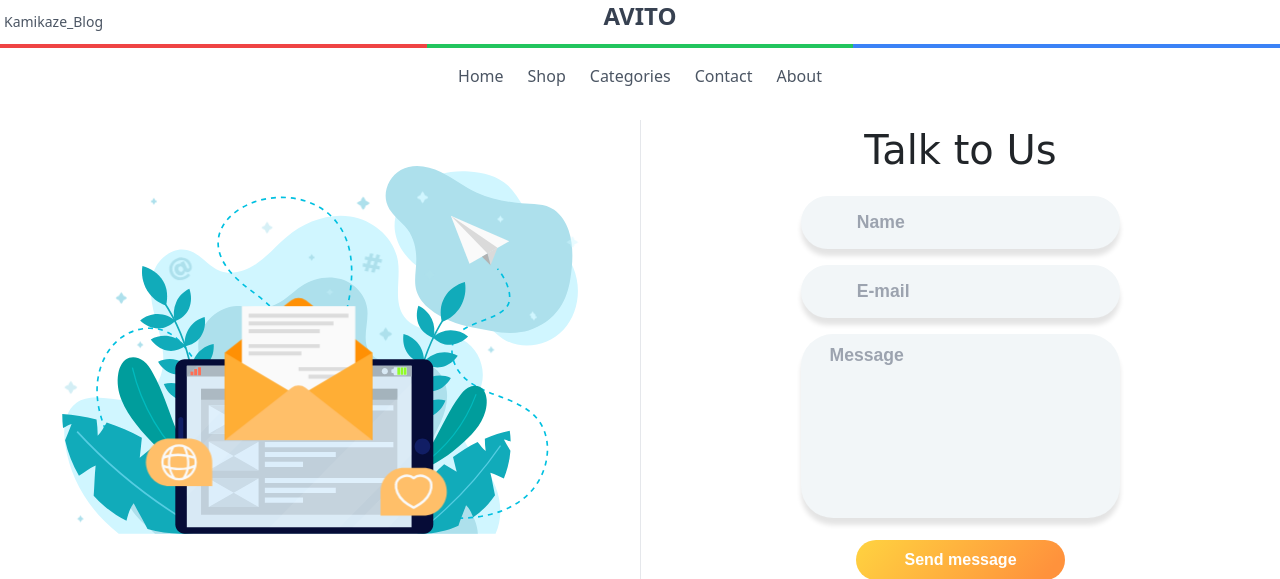
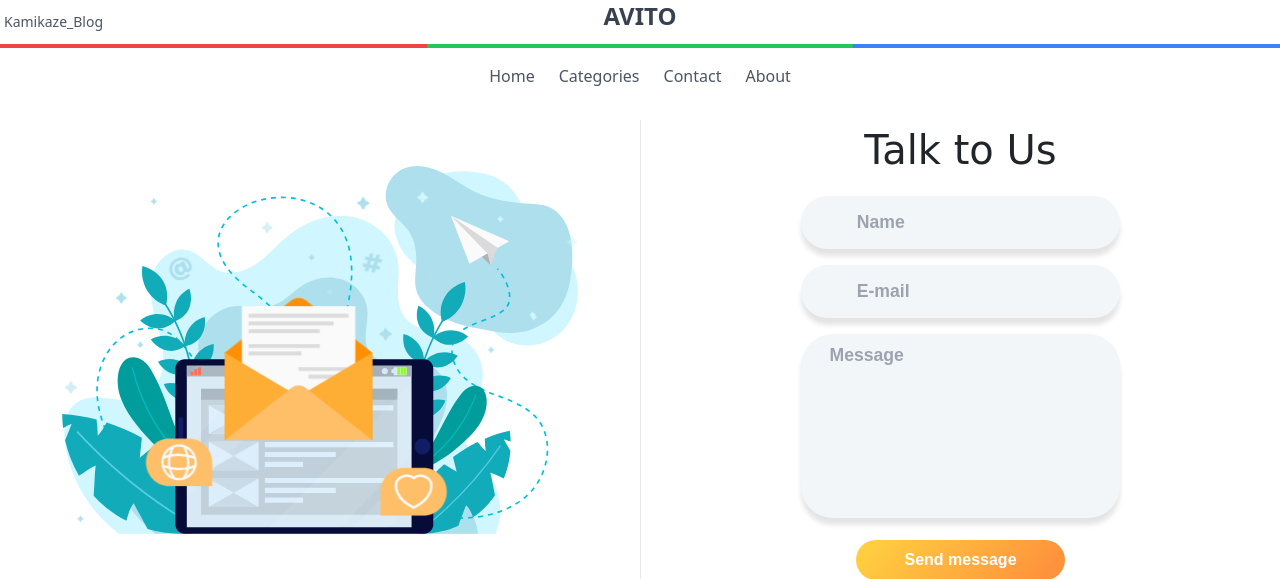
Before and after one commit to Youcode-Classe-E-2023-2024/Kamikaze_Blog, a PHP site: page /Kamikaze_Blog/contact in a window 1280 px wide. Shown: the top 579 px of the page. Run offline with PHP 8.4, Linux system fonts and the light colour scheme; data that the repository does not hold is empty; some libraries are stand-ins or nearby versions.

Commit message:
Update contact.php

```diff
--- a/app/views/pages/contact.php
+++ b/app/views/pages/contact.php
@@ -184,23 +184,13 @@
                 </div>
                 <nav :class="isOpen ? '' : 'hidden'" class="sm:flex sm:justify-center sm:items-center mt-4">
                     <div class="flex flex-col sm:flex-row">
-                        <a class="mt-3 text-gray-600 hover:underline sm:mx-3 sm:mt-0" href="index.php">Home</a>
-                        <a class="mt-3 text-gray-600 hover:underline sm:mx-3 sm:mt-0" href="#">Shop</a>
-                        <a class="mt-3 text-gray-600 hover:underline sm:mx-3 sm:mt-0" href="#">Categories</a>
-                        <a class="mt-3 text-gray-600 hover:underline sm:mx-3 sm:mt-0" href="index.php?url=contact">Contact</a>
-                        <a class="mt-3 text-gray-600 hover:underline sm:mx-3 sm:mt-0" href="#">About</a>
+                        <a class="mt-3 text-gray-600 hover:underline sm:mx-3 sm:mt-0" href="<?php echo URLROOT; ?>/">Home</a>
+                        <a class="mt-3 text-gray-600 hover:underline sm:mx-3 sm:mt-0" href="<?php echo URLROOT; ?>/pages/categories">Categories</a>
+                        <a class="mt-3 text-gray-600 hover:underline sm:mx-3 sm:mt-0" href="<?php echo URLROOT; ?>/pages/contact">Contact</a>
+                        <a class="mt-3 text-gray-600 hover:underline sm:mx-3 sm:mt-0" href="<?php echo URLROOT; ?>/pages/about">About</a>
                     </div>
                 </nav>
-                <!--            <div class="relative mt-6 max-w-lg mx-auto">-->
-                <!--            <span class="absolute inset-y-0 left-0 pl-3 flex items-center">-->
-                <!--                <svg class="h-5 w-5 text-gray-500" viewBox="0 0 24 24" fill="none">-->
-                <!--                    <path d="M21 21L15 15M17 10C17 13.866 13.866 17 10 17C6.13401 17 3 13.866 3 10C3 6.13401 6.13401 3 10 3C13.866 3 17 6.13401 17 10Z"-->
-                <!--                          stroke="currentColor" stroke-width="2" stroke-linecap="round" stroke-linejoin="round"/>-->
-                <!--                </svg>-->
-                <!--            </span>-->
 
-                <!--                <input class="w-full border rounded-md pl-10 pr-4 py-2 focus:border-blue-500 focus:outline-none focus:shadow-outline"-->
-                <!--                       type="text" placeholder="Search">-->
             </div>
     </div>
     </header>
```
